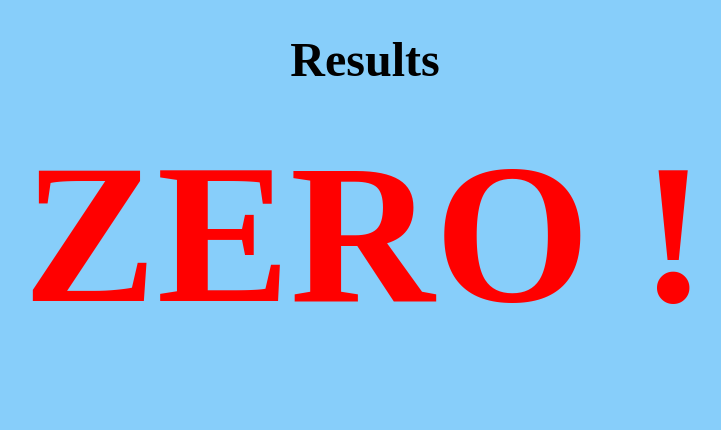
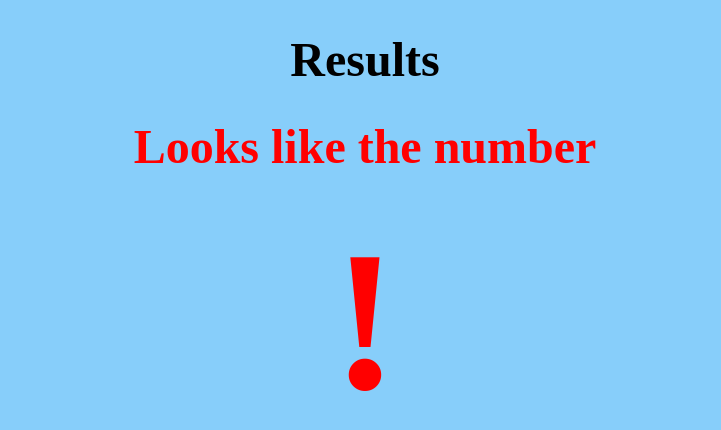
Before and after one commit to Namit-Joshi/Handwritten-Digit-Classification, a Flask app: template templates/results.html in a window 1280 px wide. Shown: the part 63-493 px from the top of the page, without its empty margins (275-996 px from the left). Run offline with Flask 2, Linux system fonts and the light colour scheme; the template is opened without the code that fills it, so the values that code supplies are empty; some libraries are stand-ins or nearby versions.

Commit message:
Update results.html

```diff
--- a/templates/results.html
+++ b/templates/results.html
@@ -15,11 +15,7 @@
 <body>
     <h1>Results</h1>
     <div class="results">
-        {%if prediction%}
         <h1 style="color:red;">Looks like the number </h1> <div style="color:red; font-size: 200px; font-weight: bold;"> {{ prediction }} ! </div>
-        {%else%}
-         <div style="color:red; font-size: 200px; font-weight: bold;">ZERO ! </div>
-        {%endif%}
     </div>
 </body>
 
```
